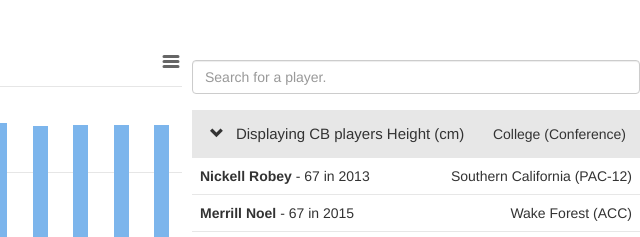
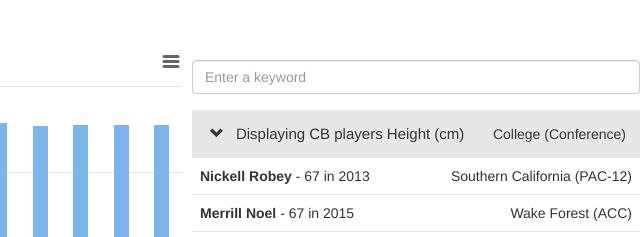
Before and after one commit to HVNT/fooBar, a plain HTML site: page src/index.html in a window 1280 px wide. Shown: the top 237 px of the page, 640-1280 px from the left. Drawn offline with nearby package versions, Linux system fonts and the light colour scheme.

Commit message:
Changed a minor thing

```diff
--- a/src/index.html
+++ b/src/index.html
@@ -67,7 +67,7 @@
         <!-- Table -->
         <div class="players-table-container">
             <input class="form-control" type="text"
-                   placeholder="Search for a player."
+                   placeholder="Enter a keyword"
                    style="margin-bottom: 16px;"
                    ng-model="filters.playerSearch"/>
             <div class="players-table">
```
Also changed, not shown: src/scripts/main.js (+6 -6 lines).
